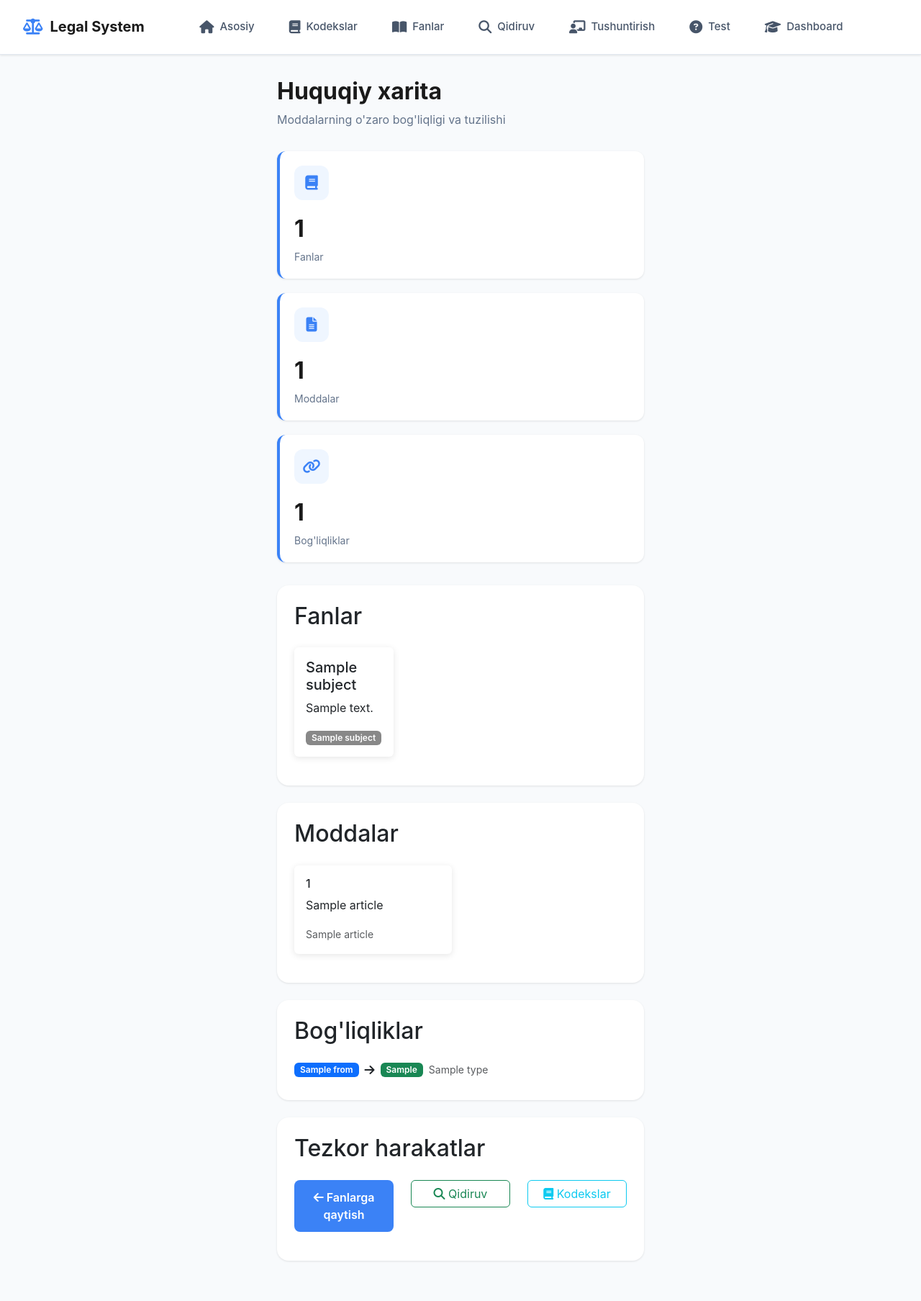
After one commit to akmaljaxonkulov1221-web/Website, a Flask app: template templates/legal_map_simple.html in a window 1280 px wide. The commit adds this page. Shown: the whole page at 72% size. Run offline with Flask 3, Linux system fonts and the light colour scheme; the template is opened without the code that fills it: most values are stand-ins (such as "Sample title", 1, 10 or a date in 2020).

Commit message:
Complete all functionality - fix tests and legal_map routes - 100% working

```diff
--- a/templates/legal_map.html
+++ b/templates/legal_map.html
@@ -1,4 +1,4 @@
-{% extends "base.html" %}
+{% extends "professional_base.html" %}
 
 {% block title %}Huquqiy xarita - Case-Law Interactive{% endblock %}
 
--- /dev/null
+++ b/templates/legal_map_simple.html
@@ -0,0 +1,107 @@
+{% extends "professional_base.html" %}
+
+{% block title %}Huquqiy xarita - Professional Legal System{% endblock %}
+
+{% block content %}
+<div class="page-header">
+    <h1 class="page-title">Huquqiy xarita</h1>
+    <p class="page-subtitle">Moddalarning o'zaro bog'liqligi va tuzilishi</p>
+</div>
+
+<div class="stats-grid">
+    <div class="stat-card">
+        <div class="stat-icon">
+            <i class="fas fa-book"></i>
+        </div>
+        <div class="stat-value">{{ map_data.subjects|length }}</div>
+        <div class="stat-label">Fanlar</div>
+    </div>
+
+    <div class="stat-card">
+        <div class="stat-icon">
+            <i class="fas fa-file-alt"></i>
+        </div>
+        <div class="stat-value">{{ map_data.articles|length }}</div>
+        <div class="stat-label">Moddalar</div>
+    </div>
+
+    <div class="stat-card">
+        <div class="stat-icon">
+            <i class="fas fa-link"></i>
+        </div>
+        <div class="stat-value">{{ map_data.connections|length }}</div>
+        <div class="stat-label">Bog'liqliklar</div>
+    </div>
+</div>
+
+<div class="content-card">
+    <h2 class="mb-4">Fanlar</h2>
+    <div class="row">
+        {% for subject in map_data.subjects %}
+        <div class="col-md-4 mb-3">
+            <div class="card">
+                <div class="card-body">
+                    <h5 class="card-title">{{ subject.name }}</h5>
+                    <p class="card-text">{{ subject.description }}</p>
+                    <div class="badge" style="background-color: {{ subject.color }};">{{ subject.name }}</div>
+                </div>
+            </div>
+        </div>
+        {% endfor %}
+    </div>
+</div>
+
+<div class="content-card">
+    <h2 class="mb-4">Moddalar</h2>
+    <div class="row">
+        {% for article in map_data.articles[:10] %}
+        <div class="col-md-6 mb-3">
+            <div class="card">
+                <div class="card-body">
+                    <h6 class="card-title">{{ article.number }}</h6>
+                    <p class="card-text">{{ article.title }}</p>
+                    <small class="text-muted">{{ article.code_name }}</small>
+                </div>
+            </div>
+        </div>
+        {% endfor %}
+    </div>
+</div>
+
+<div class="content-card">
+    <h2 class="mb-4">Bog'liqliklar</h2>
+    <div class="row">
+        {% for connection in map_data.connections[:5] %}
+        <div class="col-md-12 mb-2">
+            <div class="d-flex align-items-center">
+                <div class="badge bg-primary me-2">{{ connection.from }}</div>
+                <i class="fas fa-arrow-right me-2"></i>
+                <div class="badge bg-success me-2">{{ connection.to }}</div>
+                <small class="text-muted">{{ connection.type }}</small>
+            </div>
+        </div>
+        {% endfor %}
+    </div>
+</div>
+
+<div class="content-card">
+    <h2 class="mb-4">Tezkor harakatlar</h2>
+    <div class="row">
+        <div class="col-md-4 mb-3">
+            <a href="{{ url_for('subjects') }}" class="btn btn-primary w-100">
+                <i class="fas fa-arrow-left"></i> Fanlarga qaytish
+            </a>
+        </div>
+        <div class="col-md-4 mb-3">
+            <a href="{{ url_for('search') }}" class="btn btn-outline-success w-100">
+                <i class="fas fa-search"></i> Qidiruv
+            </a>
+        </div>
+        <div class="col-md-4 mb-3">
+            <a href="{{ url_for('codes') }}" class="btn btn-outline-info w-100">
+                <i class="fas fa-book"></i> Kodekslar
+            </a>
+        </div>
+    </div>
+</div>
+{% endblock %}
--- a/templates/tests.html
+++ b/templates/tests.html
@@ -1,4 +1,4 @@
-{% extends "base.html" %}
+{% extends "professional_base.html" %}
 
 {% block title %}Testlar - Case-Law Interactive{% endblock %}
 
```
Also changed, not shown: professional_legal_app.py (+91 -3 lines).
